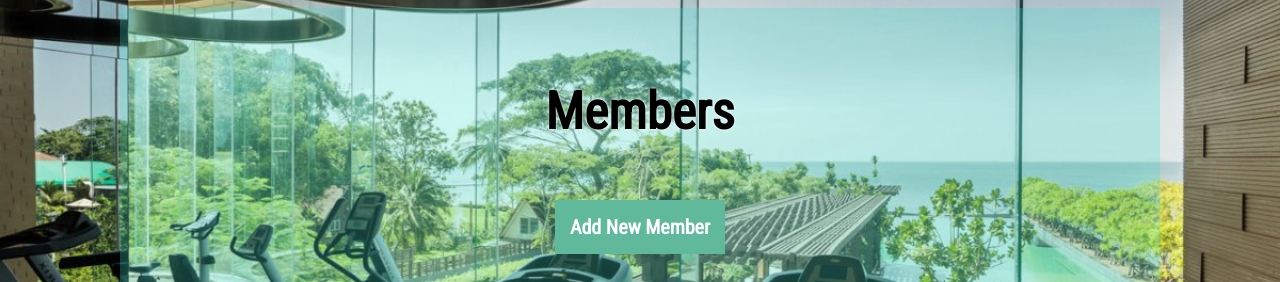
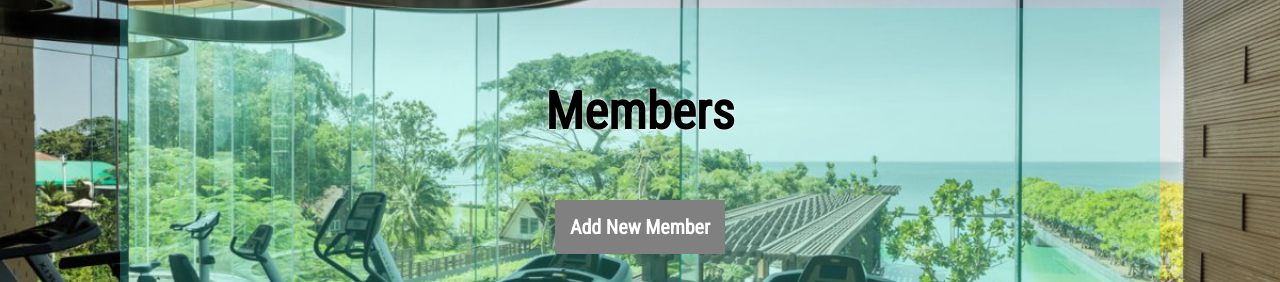
Before and after one commit to nls20/Gym_App_Project, a Flask app: page /members in a window 1280 px wide, with the pointer over the restyled element. Shown: the part 232-514 px from the top of the page. Run offline with Flask 2, Linux system fonts and the light colour scheme; data that the repository does not hold is empty; some libraries are stand-ins or nearby versions.

Commit message:
Some minor styling additions

```diff
--- a/static/css/members.css
+++ b/static/css/members.css
@@ -85,6 +85,10 @@
     border: none;
 }
 
+.create-new-member-button:hover {
+    background-color: gray;
+}
+
 #name {
     width:500px;
 }
```
